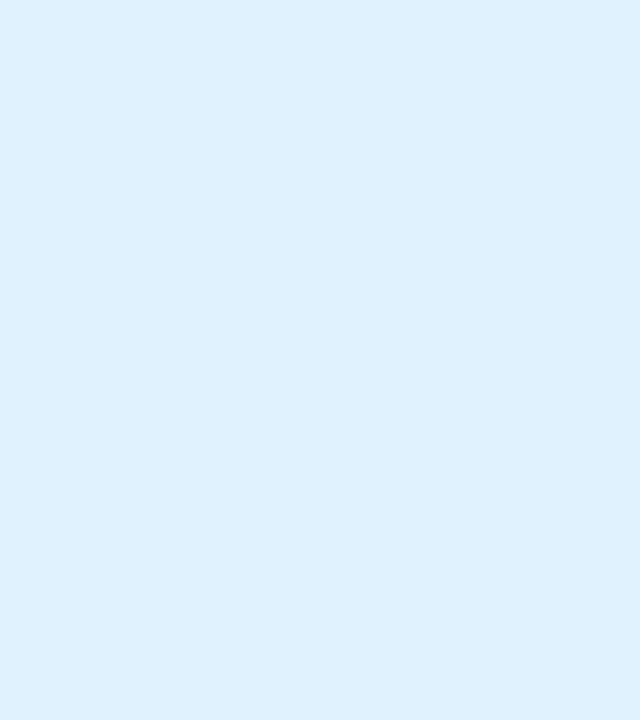
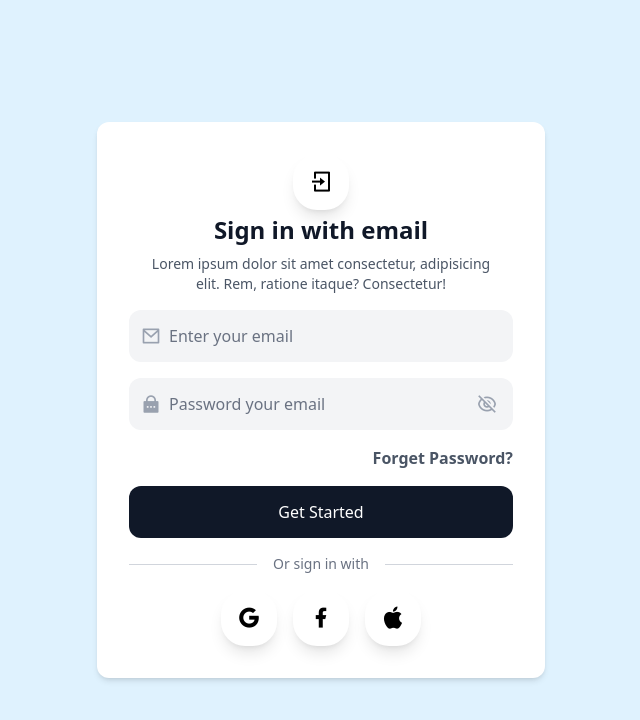
Before and after one commit to hasnainasif0761/creative-login-form, a plain HTML site: page index.html in a window 1280 px wide. Shown: the whole page, without its empty margins (319-959 px from the left). Drawn offline with nearby package versions, Linux system fonts and the light colour scheme.

Commit message:
4-Updation

```diff
--- a/index.html
+++ b/index.html
@@ -1,5 +1,6 @@
 <!doctype html>
 <html>
+
 <head>
   <meta charset="UTF-8" />
   <meta name="viewport" content="width=device-width, initial-scale=1.0" />
@@ -7,17 +8,78 @@
   <!-- TailwindCss CDN -->
   <script src="https://cdn.jsdelivr.net/npm/@tailwindcss/browser@4"></script>
   <!-- Google Fonts -->
-     <link href="https://fonts.googleapis.com/css2?family=Poppins:ital,wght@0,100;0,200;0,300;0,400;0,500;0,600;0,700;0,800;0,900;1,100;1,200;1,300;1,400;1,500;1,600;1,700;1,800;1,900&display=swap" rel="stylesheet">
+  <link
+    href="https://fonts.googleapis.com/css2?family=Poppins:ital,wght@0,100;0,200;0,300;0,400;0,500;0,600;0,700;0,800;0,900;1,100;1,200;1,300;1,400;1,500;1,600;1,700;1,800;1,900&display=swap"
+    rel="stylesheet">
   <!-- Box Icons -->
-        <link
-    href="https://cdn.jsdelivr.net/npm/remixicon@4.9.0/fonts/remixicon.css"
-    rel="stylesheet"
-    />
+  <link href="https://cdn.jsdelivr.net/npm/remixicon@4.9.0/fonts/remixicon.css" rel="stylesheet" />
 </head>
+
 <body class="min-h-screen bg-sky-100 flex justify-center items-center p-8">
   <!-- Sign In Card -->
-     <div class="w-full max-w-md bg-white rounded-xl">
+  <div class="w-full max-w-md bg-white rounded-xl shadow-md p-8 space-y-1">
+    <!-- App Icons -->
+    <div class="flex justify-center">
+      <i class="ri-login-box-line text-2xl bg-white shadow-lg rounded-3xl py-3 px-4"></i>
+    </div>
 
+    <!-- Header -->
+    <div class="text-center space-y-2">
+      <h1 class="text-2xl font-bold text-gray-900">Sign in with email</h1>
+      <p class="text-gray-600 text-sm mb-4">Lorem ipsum dolor sit amet consectetur, adipisicing <br> elit. Rem, ratione
+        itaque? Consectetur!</p>
+    </div>
+
+    <!-- Form -->
+    <form class="space-y-4">
+      <div class="space-y-4">
+
+        <!-- Email Input -->
+        <div class="relative">
+          <input type="email" placeholder="Enter your email"
+            class="w-full pr-4 pl-10 py-3.5 bg-gray-100 outline-none rounded-xl text-gray-900 placeholder-gray-500 ">
+          <i class="ri-mail-line absolute left-3 top-1/2 -translate-y-1/2 text-xl text-gray-400"></i>
+        </div>
+        <!-- password Input -->
+        <div class="relative">
+          <input type="password" placeholder="Password your email"
+            class="w-full pr-4 pl-10 py-3.5 bg-gray-100 outline-none rounded-xl text-gray-900 placeholder-gray-500 ">
+          <i class="ri-lock-password-fill absolute left-3 top-1/2 -translate-y-1/2 text-xl text-gray-400"></i>
+          <i class="ri-eye-off-line absolute right-4 top-1/2 -translate-y-1/2 text-xl text-gray-400"></i>
+        </div>
+
+        <!-- Forget button -->
+        <div class="text-right">
+          <a href="#" class="text-gray-600 hover:text-gray-900 font-semibold">Forget Password?</a>
+        </div>
+
+        <!-- Submit Button -->
+        <button type="submit" class="w-full bg-gray-900 py-3.5 rounded-xl text-white hover:bg-black transition ">Get
+          Started</button>
+      </div>
+
+      <!-- Social Media Divider -->
+      <div class="relative">
+        <div class="absolute inset-0 top-0 flex items-center">
+          <div class="w-full border-t border-gray-300"></div>
+        </div>
+        <div class="relative flex justify-center text-sm">
+          <span class="px-4 bg-white text-gray-500">Or sign in with</span>
+        </div>
+      </div>
+      <div class="flex justify-center items-center gap-4">
+        <div class="flex justify-center">
+          <i class="ri-google-fill text-2xl bg-white shadow-lg rounded-3xl py-3 px-4"></i>
+      </div>
+        <div class="flex justify-center">
+          <i class="ri-facebook-fill text-2xl bg-white shadow-lg rounded-3xl py-3 px-4"></i>
+      </div>
+        <div class="flex justify-center">
+          <i class="ri-apple-fill text-2xl bg-white shadow-lg rounded-3xl py-3 px-4"></i>
+      </div>
+      </div>
+    </form>
   </div>
 </body>
+
 </html>
```
Lines whose indentation alone changed are shown as unchanged.
